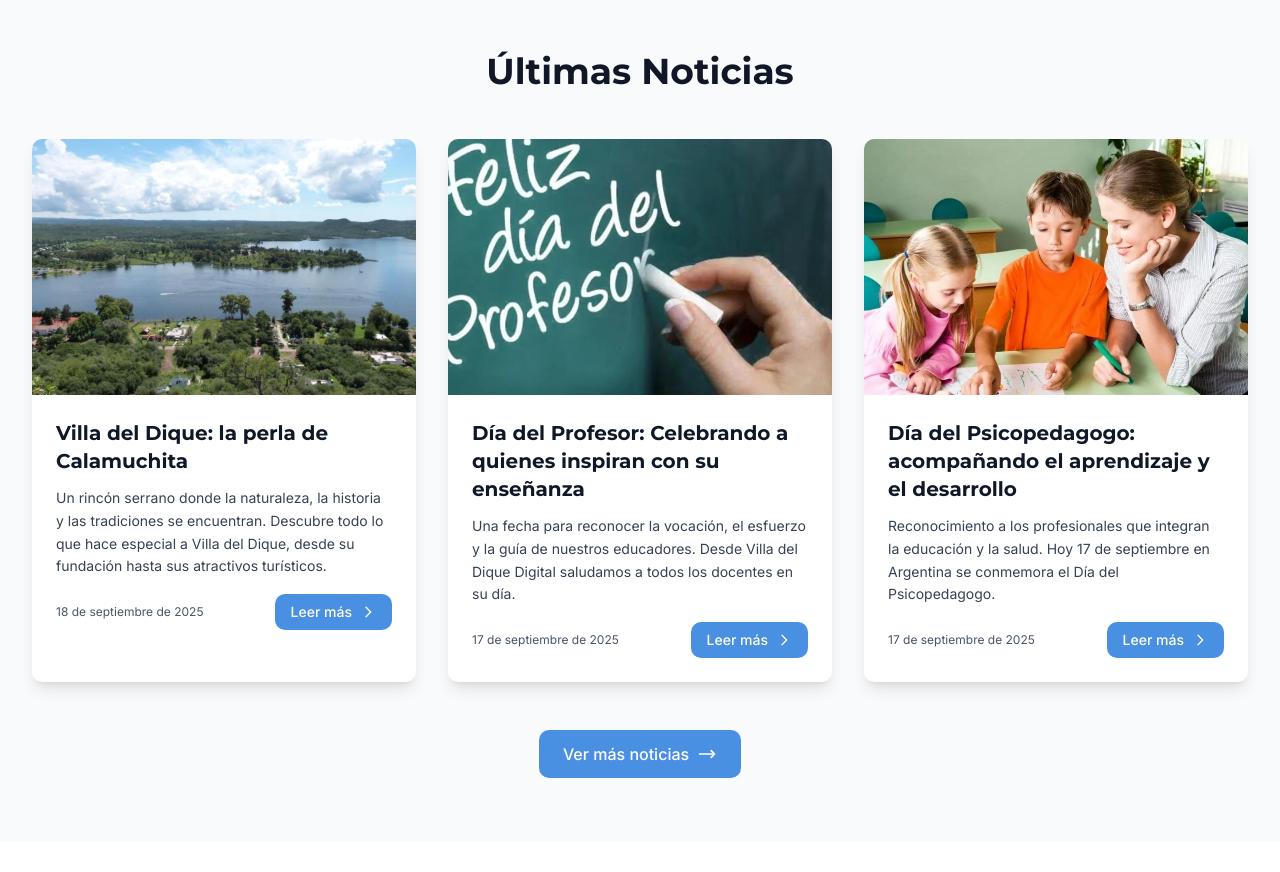
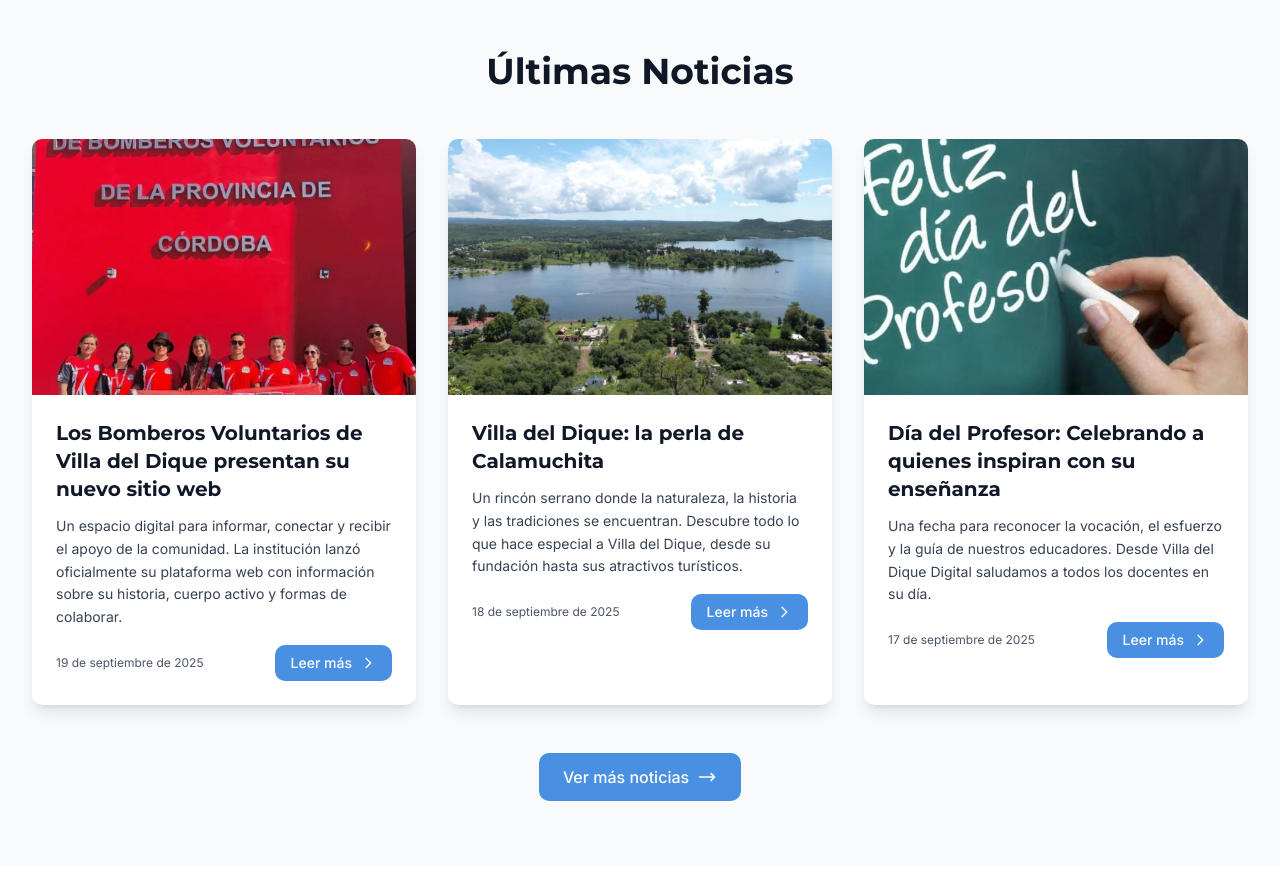
Before and after one commit to clientesweb/villadeldique.com.ar-1, a Next.js app: page / in a window 1280 px wide. Shown: the part 900-1772 px from the top of the page. Built offline with nearby package versions, Linux system fonts and the light colour scheme; no server answers.

Commit message:
Add files via upload

```diff
--- a/components/news-breadcrumbs.tsx
+++ b/components/news-breadcrumbs.tsx
@@ -16,6 +16,14 @@ interface NewsBreadcrumbsProps {
 }
 
 const allNews: RelatedNews[] = [
+  {
+    id: "bomberos-voluntarios-nuevo-sitio-web",
+    title: "Los Bomberos Voluntarios de Villa del Dique presentan su nuevo sitio web",
+    excerpt: "Un espacio digital para informar, conectar y recibir el apoyo de la comunidad.",
+    image: "/images/bomberos-voluntarios-vdd-4.jpg",
+    date: "2025-09-19",
+    category: "Comunidad",
+  },
   {
     id: "dia-del-profesor",
     title: "Día del Profesor: Celebrando a quienes inspiran con su enseñanza",
--- a/components/news-section.tsx
+++ b/components/news-section.tsx
@@ -2,6 +2,16 @@ import Image from "next/image"
 import Link from "next/link"
 
 const newsData = [
+  {
+    id: "bomberos-voluntarios-nuevo-sitio-web",
+    title: "Los Bomberos Voluntarios de Villa del Dique presentan su nuevo sitio web",
+    excerpt:
+      "Un espacio digital para informar, conectar y recibir el apoyo de la comunidad. La institución lanzó oficialmente su plataforma web con información sobre su historia, cuerpo activo y formas de colaborar.",
+    image: "/images/bomberos-voluntarios-vdd-4.jpg",
+    date: "2025-09-19",
+    displayDate: "19 de septiembre de 2025",
+    slug: "bomberos-voluntarios-nuevo-sitio-web",
+  },
   {
     id: "villa-del-dique-perla-calamuchita",
     title: "Villa del Dique: la perla de Calamuchita",
```
